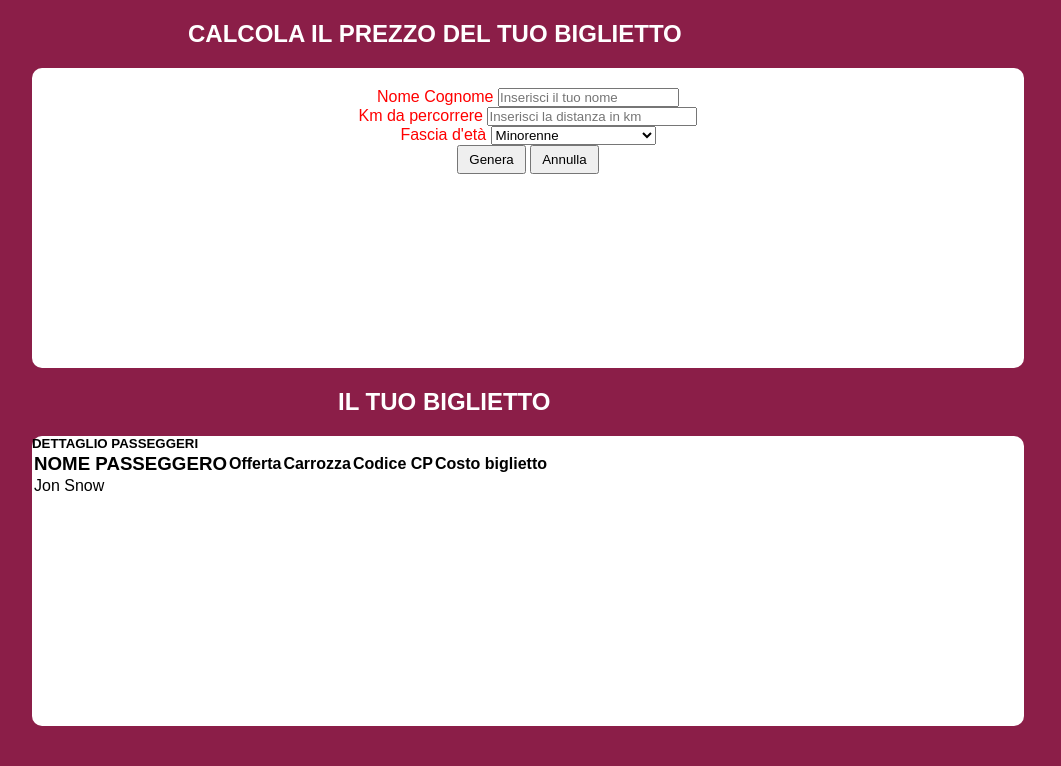
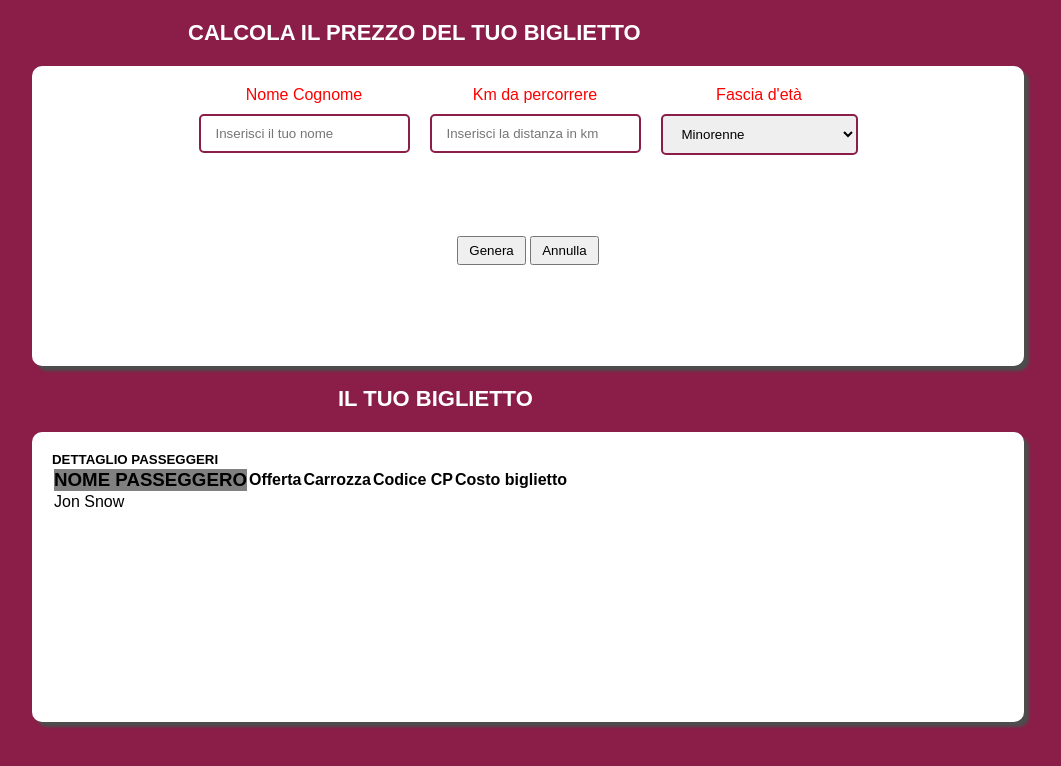
Before and after one commit to DanieleErcoli243/js-biglietto-treno-form, a plain HTML site: page index.html in a window 1280 px wide. Shown: the whole page, without its empty margins (112-1173 px from the left). Drawn offline with Linux system fonts and the light colour scheme.

Commit message:
started working on the ticket

```diff
--- a/css/style.css
+++ b/css/style.css
@@ -14,7 +14,10 @@ body{
 h2{
     color: white;
     margin: 20px 300px;
+    font-size: 22px;
 }
+
+
 
 .your-ticket{
     margin-left: 450px;
@@ -28,15 +31,23 @@ h2{
     margin: 0 auto;
     background-color: white;
     border-radius: 10px;
+    box-shadow: 5px 5px 3px rgb(77, 76, 76);
+
 }
 
 .upper-container div{
     text-align: center;
 }
 
+.lower-container{
+    margin-bottom: 20px;
+    padding: 20px;
+}
+
 label{
     color: red;
-    margin-bottom: 20px;
+    margin-bottom: 5px;
+    display: block;
 }
 
 .upper-container{
@@ -46,16 +57,39 @@ label{
     height: 300px;
 }
 
-.lower-container{
-    height: 290px;
+.input-row{
+    display: flex;
+    flex-wrap: wrap;
+    margin: 0 -10px;
+    justify-content: center;
 }
 
-#distance{
-    width:  210px;
+
+.input-card{
+    padding: 0 10px;
+
 }
 
+
+input,
+select{
+    margin-top: 5px;
+    padding: 10px 15px;
+    border: 2px solid rgb(139, 30, 72);
+    border-radius: 5px;
+}
 
 
 button{
     padding: 5px 10px;
 }
+
+/* contenitore in basso */
+
+.lower-container{
+    height: 290px;
+}
+
+.passenger-name{
+    background-color: gray;
+}
```
